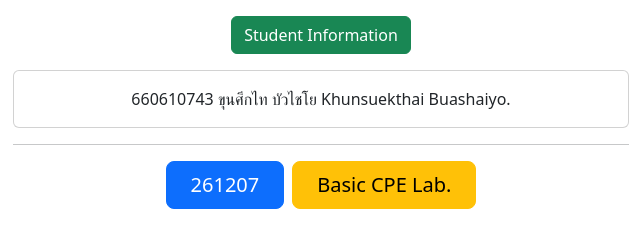
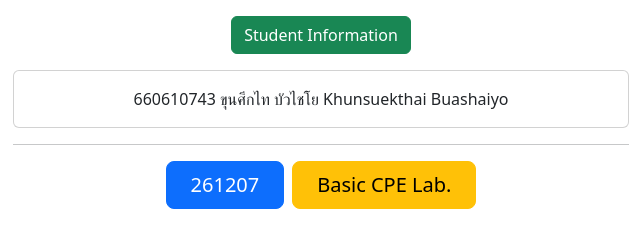
Before and after one commit to cpe207/lab01-Khunsukkub, a plain HTML site: page index.html in a window 1280 px wide. Both pictures are taken after a click on the button "Student Information". Shown: the part 515-755 px from the top of the page, 319-959 px from the left. Drawn offline with nearby package versions, Linux system fonts and the light colour scheme.

Commit message:
Up da te d

```diff
--- a/index.html
+++ b/index.html
@@ -50,7 +50,7 @@
           </p>
           <div class="collapse" id="collapseExample">
             <div class="card card-body">
-              660610743 ขุนศึกไท บัวไชโย Khunsuekthai Buashaiyo.
+              660610743 ขุนศึกไท บัวไชโย Khunsuekthai Buashaiyo
             </div>
           </div>
         </div>
```
